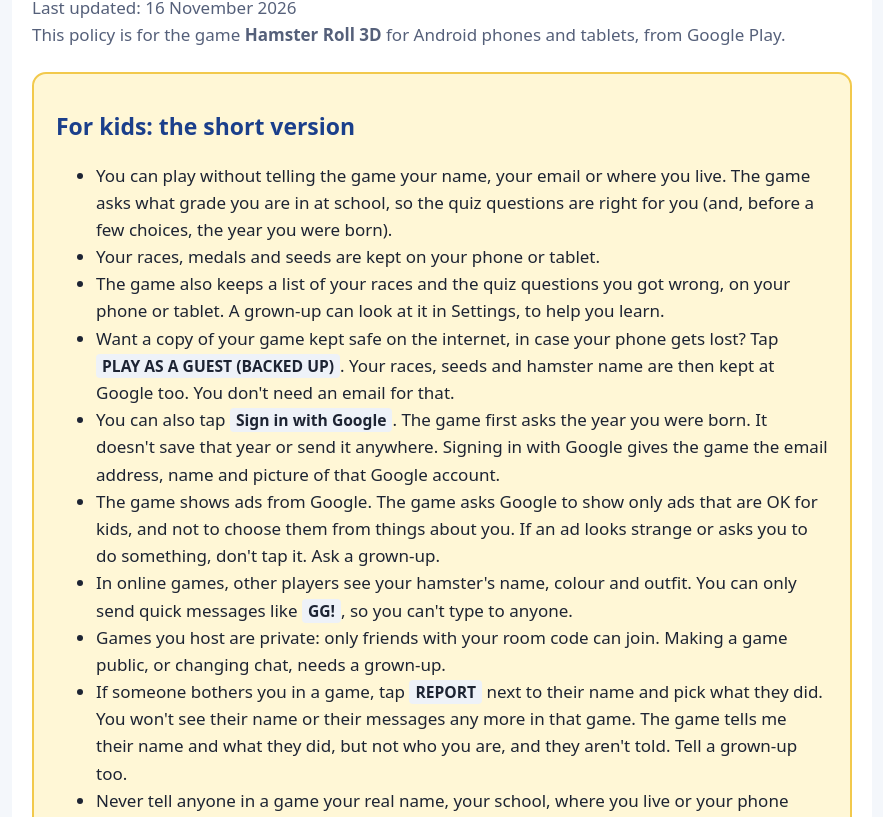
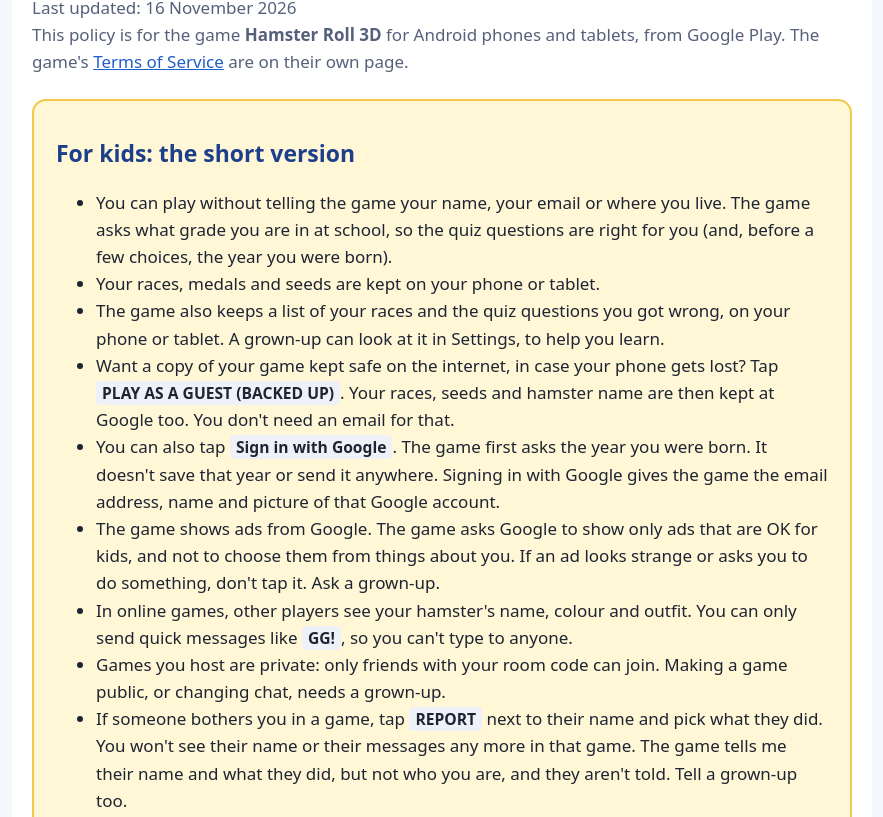
Before and after one commit to schneidersin/schneidersin.github.io, a plain HTML site: page hamster-roll-3d/privacy.html in a window 1280 px wide. Shown: the part 88-905 px from the top of the page, without its empty margins (198-1081 px from the left). Drawn offline with Linux system fonts and the light colour scheme.

Commit message:
Privacy policy links the Terms of Service

```diff
--- a/hamster-roll-3d/privacy.html
+++ b/hamster-roll-3d/privacy.html
@@ -31,7 +31,7 @@
 
 <h1>Hamster Roll 3D Privacy Policy</h1>
 <p class="meta">Last updated: 16 November 2026<br>
-This policy is for the game <strong>Hamster Roll 3D</strong> for Android phones and tablets, from Google Play.</p>
+This policy is for the game <strong>Hamster Roll 3D</strong> for Android phones and tablets, from Google Play. The game's <a href="terms.html">Terms of Service</a> are on their own page.</p>
 
 <section class="kids" id="kids">
 <h2>For kids: the short version</h2>
```
